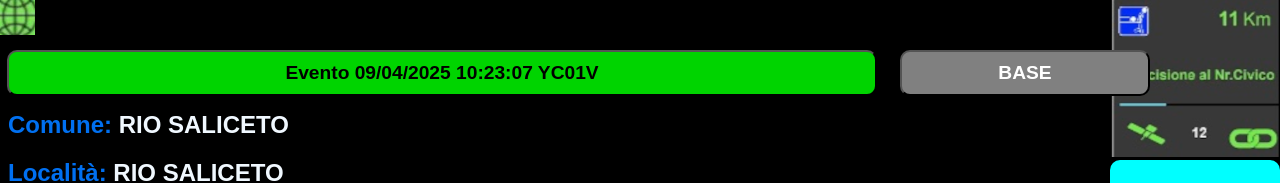
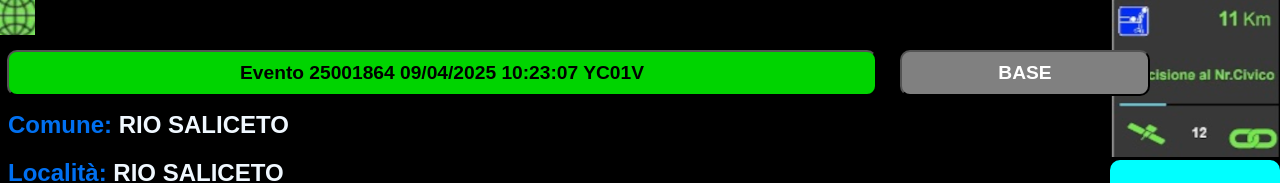
Before and after one commit to Alessandro2347/frontalino_YC01V, a plain HTML site: page frontalino_missione.html in a window 1280 px wide. Shown: the top 183 px of the page. Drawn offline with Linux system fonts and the light colour scheme.

Commit message:
Update frontalino_missione.html

```diff
--- a/frontalino_missione.html
+++ b/frontalino_missione.html
@@ -198,7 +198,7 @@
 
             // Aggiorna il testo del pulsante dettagli_button
             var dettagliButton = document.getElementById('dettagli_button');
-            dettagliButton.innerText = `Evento ${dataOra} YC01V`;
+            dettagliButton.innerText = `Evento 25001864 \t\t\t ${dataOra} \t\t\t YC01V`;
         });
     </script>
 </html>
```
